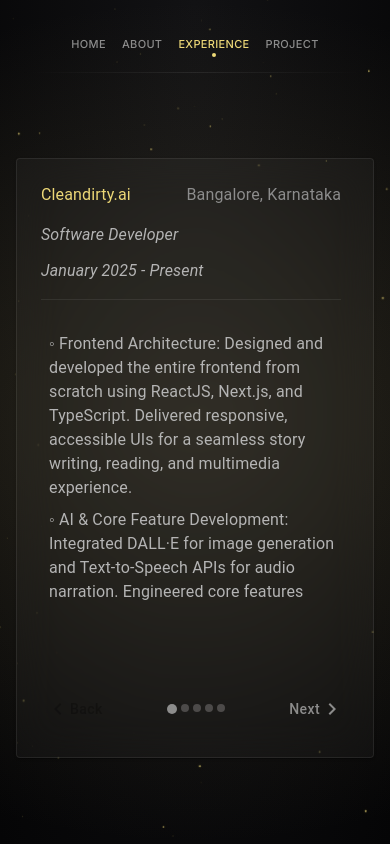
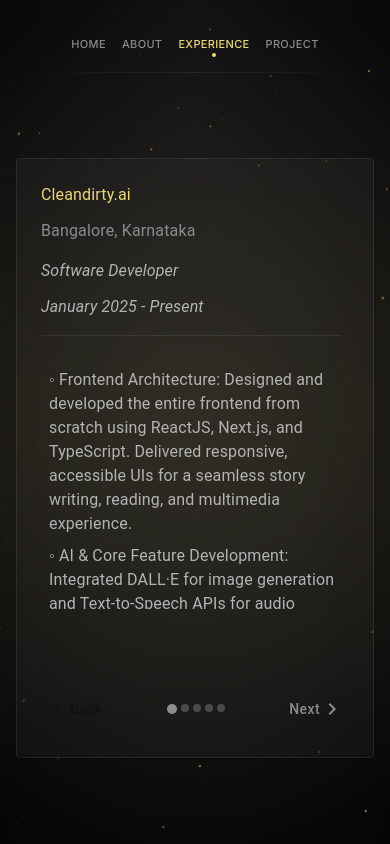
Before and after one commit to An3sha/Anisha-Portfolio, a React (Vite) app: page /experience in a window 390 px wide. Built offline with nearby package versions, Linux system fonts and the light colour scheme; the HTML template or start-up script is replaced by a standard one.

Commit message:
fix mobile ui

```diff
--- a/src/components/Experience.tsx
+++ b/src/components/Experience.tsx
@@ -103,13 +103,17 @@
                     className="company-info-grid"
                     color="rgb(237, 216, 119)"
                     spacing={1}
+                    sx={{
+                      flexDirection: { xs: 'column', sm: 'row' },
+                      alignItems: { xs: 'flex-start', sm: 'flex-start' }
+                    }}
                   >
-                    <Grid item>
+                    <Grid item xs={12} sm="auto">
                       <Typography className="company-name">
                         {name}
                       </Typography>
                     </Grid>
-                    <Grid item>
+                    <Grid item xs={12} sm="auto" sx={{ textAlign: { xs: 'left', sm: 'right' } }}>
                       <Typography className="company-location">
                         {location}
                       </Typography>
```
